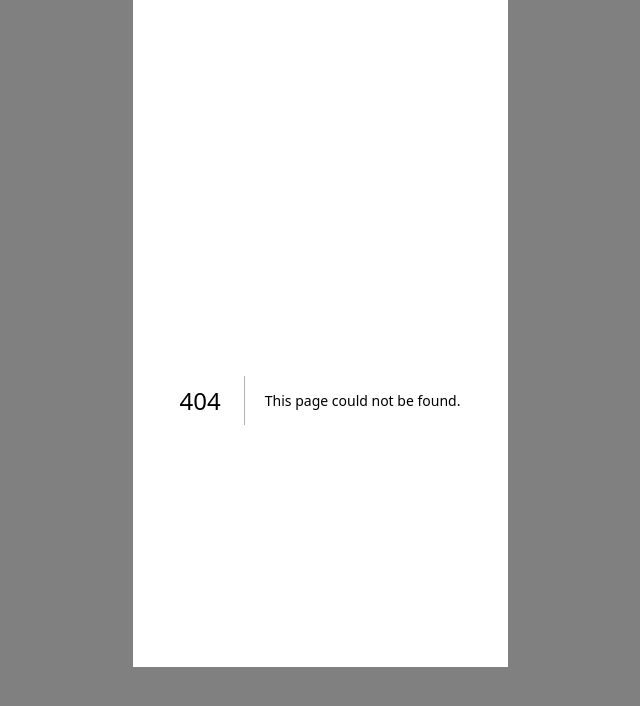
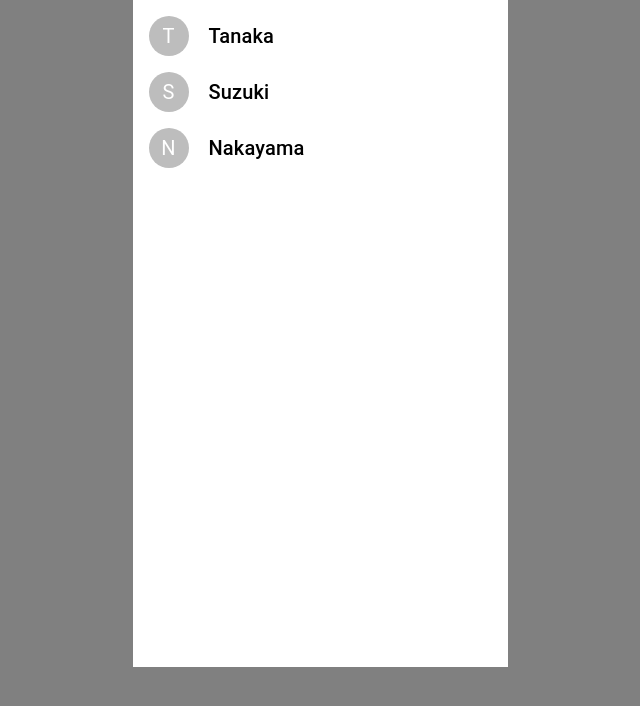
Before and after one commit to shimochan/Pastgram-Temp, a Next.js app: page /user/followee in a window 1280 px wide. Before the commit this address had no page. Shown: the top 706 px of the page, without its empty margins (320-960 px from the left). Built offline with nearby package versions, Linux system fonts and the light colour scheme.

Commit message:
add follower and followee pages

```diff
--- /dev/null
+++ b/src/app/user/followee/page.js
@@ -0,0 +1,24 @@
+'use client'
+
+import { useState, useEffect } from 'react';
+import UserList from "@/app/components/UerList";
+
+const Followee = () => {
+    const [followee, setFollowee] = useState([]);
+
+    useEffect(() => {
+        // Mocking search results here, replace with actual API call or data source
+        const mockResults = [
+        { id: 1, name: 'Tanaka' },
+        { id: 2, name: 'Suzuki' },
+        { id: 3, name: 'Nakayama' },
+        ];
+        setFollowee(mockResults);
+    }, []);
+
+    return (
+        <UserList users={followee}/>
+    );
+}
+
+export default Followee;
--- /dev/null
+++ b/src/app/user/follower/page.js
@@ -0,0 +1,24 @@
+'use client'
+
+import { useState, useEffect } from 'react';
+import UserList from "@/app/components/UerList";
+
+const Follower = () => {
+    const [follower, setFollower] = useState([]);
+
+    useEffect(() => {
+        // Mocking search results here, replace with actual API call or data source
+        const mockResults = [
+        { id: 1, name: 'Tanaka' },
+        { id: 2, name: 'Suzuki' },
+        { id: 3, name: 'Nakayama' },
+        ];
+        setFollower(mockResults);
+    }, []);
+
+    return (
+        <UserList users={follower}/>
+    );
+}
+
+export default Follower;
```
